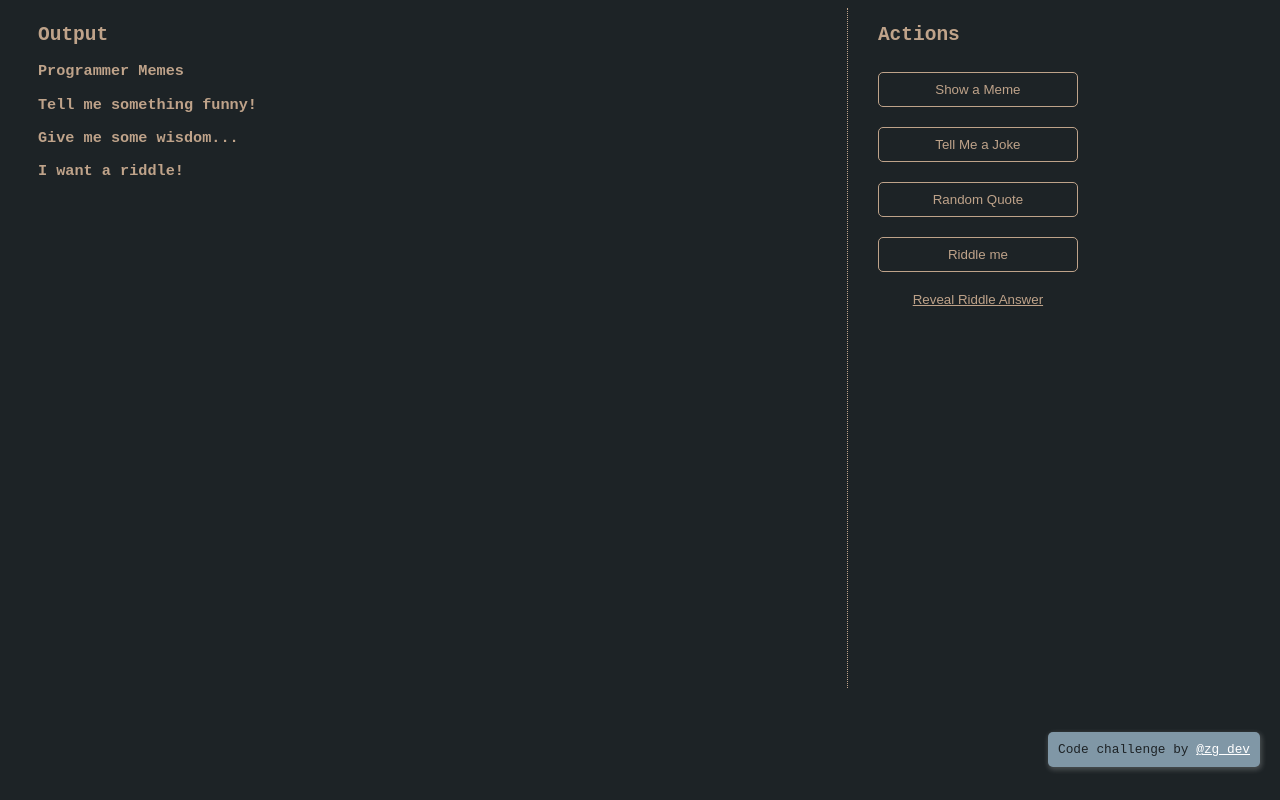
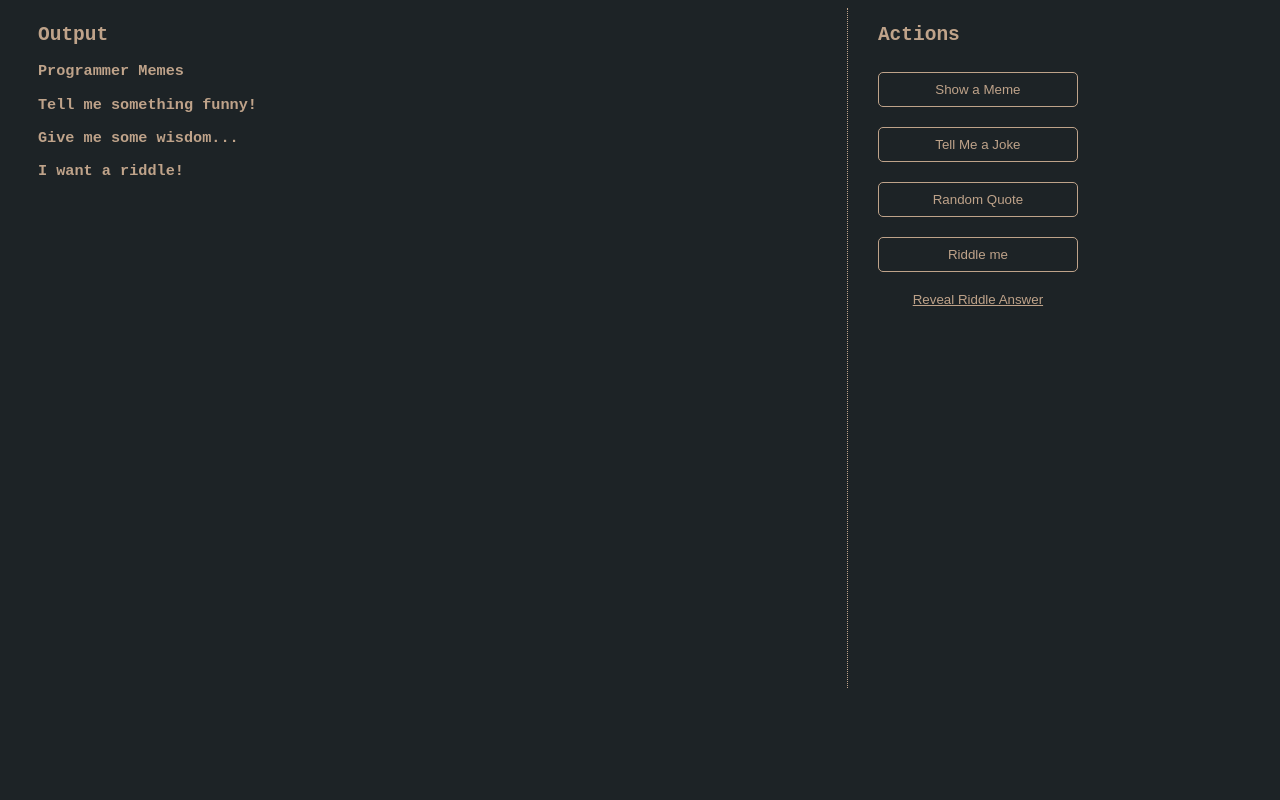
Before and after one commit to FilipSzkarlat/Random-Meme-Generator, a plain HTML site: page index.html in a window 1280 px wide. Drawn offline with Linux system fonts and the light colour scheme.

Commit message:
deleting one p tag

```diff
--- a/index.html
+++ b/index.html
@@ -39,10 +39,6 @@
         <button class="reveal-btn" onclick="revealAnswers()">
           Reveal Riddle Answer
         </button>
-        <p class="attribution">
-          Code challenge by
-          <a href="https://www.twitter.com/zg_dev" target="_top">@zg_dev</a>
-        </p>
       </section>
     </main>
     <script src="./script.js"></script>
```
